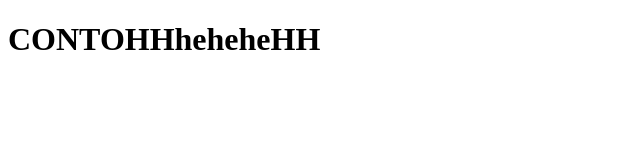
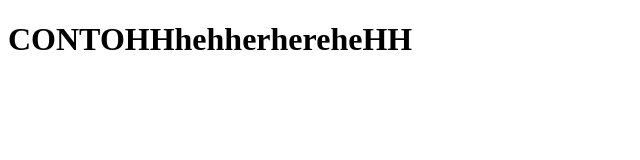
Before and after one commit to belhartrp/contoh, a plain HTML site: page index.html in a window 1280 px wide. Shown: the whole page, without its empty margins (0-640 px from the left). Drawn offline with Linux system fonts and the light colour scheme.

Commit message:
Update index.html

```diff
--- a/index.html
+++ b/index.html
@@ -6,6 +6,6 @@
     <title>Document</title>
 </head>
 <body>
-    <h1>CONTOHHheheheHH</h1>
+    <h1>CONTOHHhehherhereheHH</h1>
 </body>
 </html>
```
